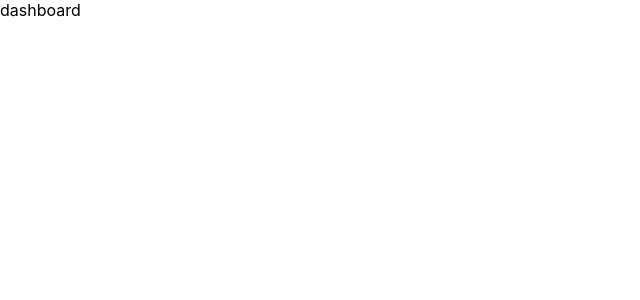
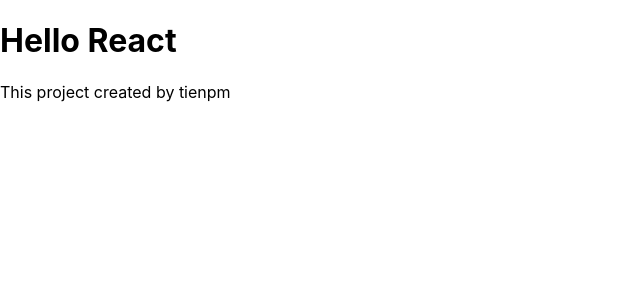
Before and after one commit to tienpm98/react-base-core, a React app: page /dashboard in a window 1280 px wide. Shown: the top 300 px of the page, without its empty margins (0-640 px from the left). Built offline with nearby package versions, Linux system fonts and the light colour scheme.

Commit message:
run script deploy

```diff
--- a/src/app/pages/Dashboard/Dashboard.tsx
+++ b/src/app/pages/Dashboard/Dashboard.tsx
@@ -1,7 +1,10 @@
 import React from 'react'
 
 const Dashboard = () => {
-	return <div>dashboard</div>
+	return <div>
+		<h1>Hello React</h1>
+		<p>This project created by tienpm</p>
+	</div>
 }
 
 export default Dashboard
```
